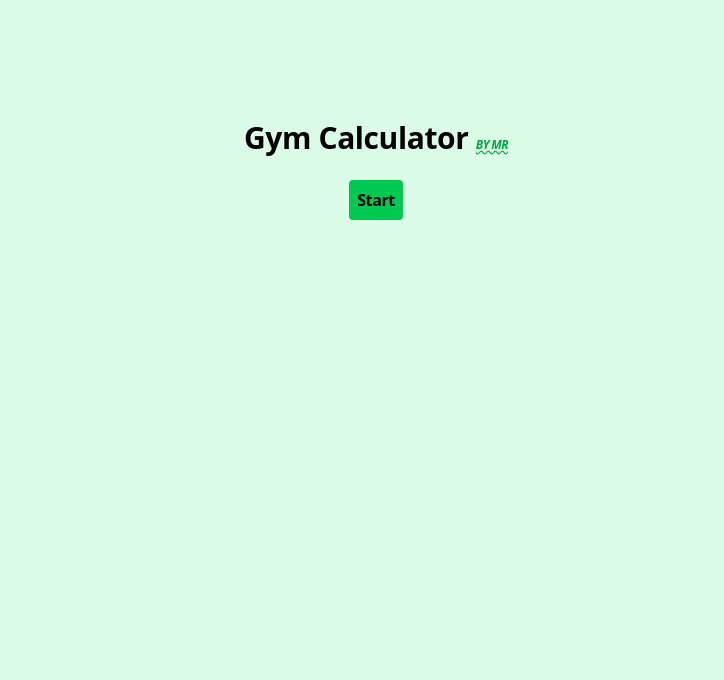
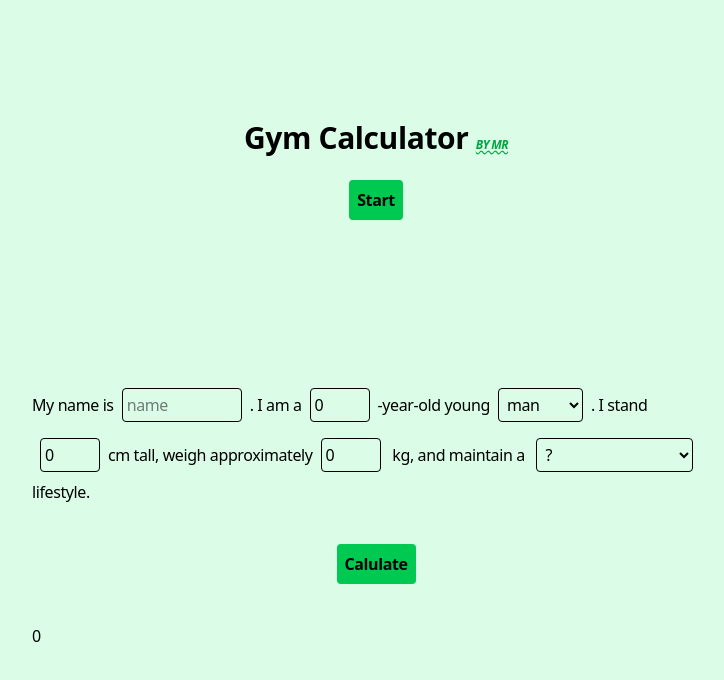
Before and after one commit to rahscripts/gym-calculator, a Next.js app: page / in a window 1280 px wide. Shown: the top 680 px of the page, without its empty margins (264-988 px from the left). Built offline with nearby package versions, Linux system fonts and the light colour scheme.

Commit message:
frame work for calorie calculator done, improvement in login required

```diff
--- a/app/page.tsx
+++ b/app/page.tsx
@@ -1,6 +1,7 @@
 'use client';
 import Image from "next/image";
 import { useState } from "react";
+import CalorieIntake from "@/components/CalorieIntake";
 
 export default function Home() {
   const [start, setStart] = useState(false);
@@ -42,7 +43,9 @@ export default function Home() {
             }
           </div>
         </div>
-
+        <div>
+          <CalorieIntake />
+        </div>
     </section>
   );
 }
--- /dev/null
+++ b/components/CalorieIntake.tsx
@@ -0,0 +1,79 @@
+'use client';
+import { useState } from "react";
+
+export default function CalorieIntake() {
+    const [name, setName] = useState("");
+    const [age, setAge] = useState(0);
+    const [gender, setGender] = useState("");
+    const [height, setHeight] = useState(0);
+    const [weight, setWeight] = useState(0);
+    const [afactor, setAfactor] = useState("");
+
+    const [malebmr, setMalbmr] = useState(0);
+    const [femalebmr, setFemalebmr] = useState(0);
+
+    const calculateBmr = () => {
+        if (gender === "male") {
+        const newmailbmr = (10*weight)+(6.25*height)-(5*age)+5;
+        setMalbmr(newmailbmr);
+        } else {
+            const newfemalebmr = (10*weight)+(6.25*height)-(5*age)-161;
+            setFemalebmr(newfemalebmr);
+        }
+    }
+    return (
+        <div className="max-w-3xl mx-auto m-20 p-10">
+            <div>
+                My name is
+                <input value={name} type="text"
+                onChange={(e) => setName(e.target.value)}
+                placeholder="name"
+                className="p-1 text-black border-1 rounded m-2 w-30"
+                />.
+
+                I am a
+                <input value={age} type="number"
+                onChange={(e) => setAge(Number(e.target.value))}
+                placeholder="20"
+                className="p-1 text-black border-1 rounded m-2 w-15"
+                />-year-old young
+
+                <select value={gender} onChange={(e) => setGender(e.target.value)} className="border-1 p-1 m-2 rounded">
+                    <option value="male">man</option>
+                    <option value="female"> woman</option></select>.
+
+
+                I stand
+                <input value={height} type="number"
+                 onChange={(e) => setHeight(Number(e.target.value))}
+                placeholder="175"
+                className="p-1 text-black border-1 rounded m-2 w-15"
+                />cm tall,
+
+
+                weigh approximately
+                <input value={weight} type="number"
+                 onChange={(e) => setWeight(Number(e.target.value))}
+                placeholder="65"
+                className="p-1 text-black border-1 rounded m-2 w-15"
+                /> kg,
+
+
+                and maintain a <select value={afactor} onChange={(e) => setAfactor(e.target.value)} className="border-1 p-1 rounded m-2">
+                    <option value="" disabled>?</option>
+                    <option value="lightactive">Lightly active</option>
+                    <option value="modeactive">Moderately active</option>
+                    <option value="active">Active</option>
+                    <option value="active">Very Active</option>
+                    </select> lifestyle.
+            </div>
+            <div className="flex">
+                <button onClick={calculateBmr} className="p-2 rounded m-10 bg-green-500 hover:bg-green-600 font-bold cursor-pointer mx-auto items-center ">Calulate</button>
+            </div>
+            <div>
+                {malebmr}
+            </div>
+        </div>
+    )
+
+}
```
